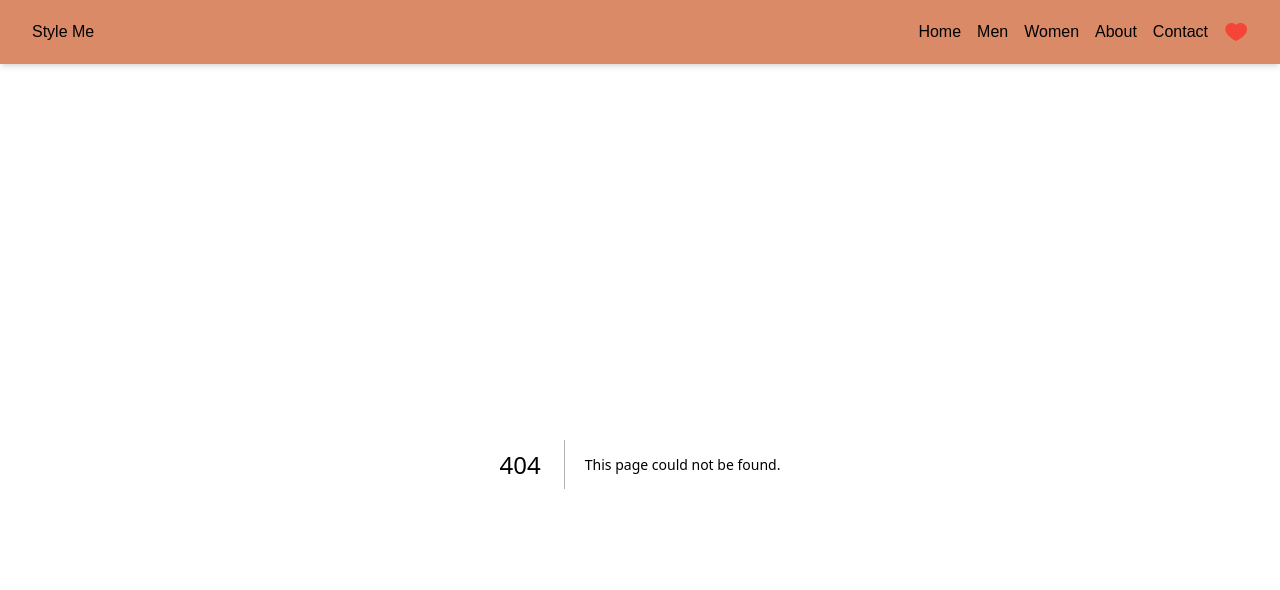
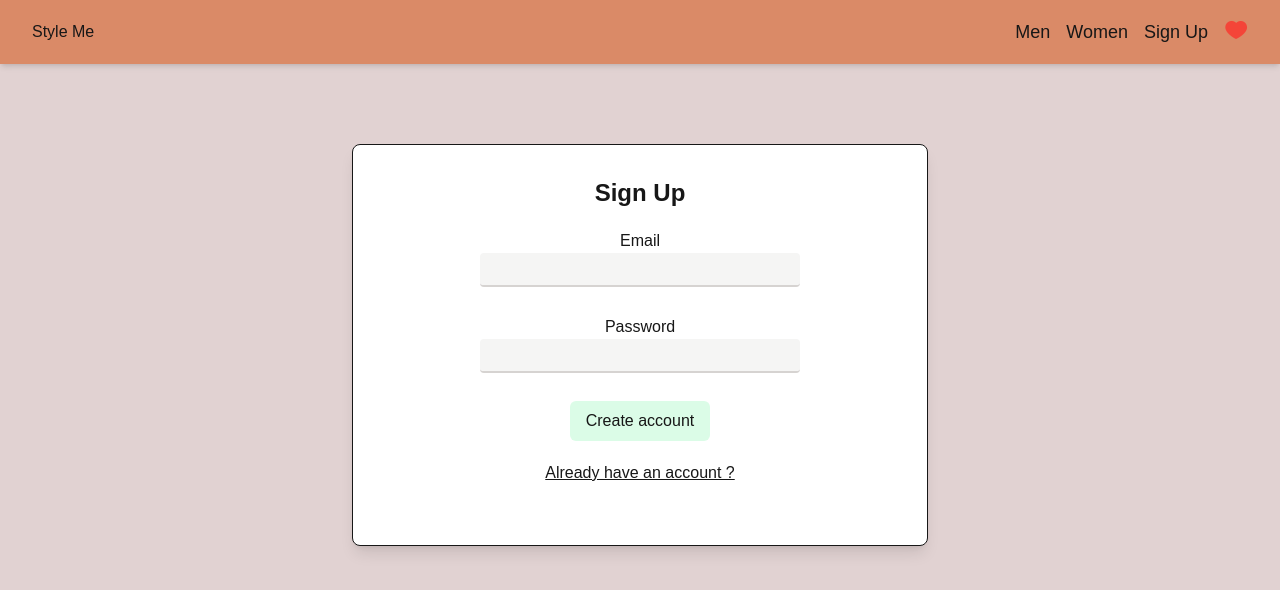
Before and after one commit to lalib19/StyleMe, a Next.js app: page /auth in a window 1280 px wide. Before the commit this address had no page. Shown: the top 590 px of the page. Built offline with nearby package versions, Linux system fonts and the light colour scheme; no server answers.

Commit message:
on auth client side

```diff
--- /dev/null
+++ b/src/app/auth/page.tsx
@@ -0,0 +1,7 @@
+import AuthForm from "@/src/components/auth-form";
+
+export default function AuthPage() {
+    return (
+        <AuthForm />
+    )
+}
--- a/src/app/clothes/[gender]/page.tsx
+++ b/src/app/clothes/[gender]/page.tsx
@@ -3,7 +3,6 @@ import ClothingItem from "@/src/components/clothes/clothing-item";
 
 export default async function ClothesPage() {
     const items = await getClothingItems();
-    console.log(items)
 
     return (
         <ul className="grid grid-cols-1 sm:grid-cols-2 md:grid-cols-3 lg:grid-cols-4 gap-x-2 gap-y-4 max-w-[1400px] p-5 mx-auto">
--- a/src/app/favorites/page.tsx
+++ b/src/app/favorites/page.tsx
@@ -1,11 +1,12 @@
 import { getClothingItems } from "@/src/lib/clothing-fetch";
 import FavoriteItems from "../../components/clothes/favorites-items";
+import Link from "next/link";
 
 export default async function FavoritesPage() {
     const allClothingItems = await getClothingItems();
     return (
         <div className="flex flex-col items-center mt-8">
-            <p>Connectez vous pour conserver vos favoris !</p>
+            <p><Link href="/auth" className="underline">Connectez vous</Link> pour conserver vos favoris !</p>
             <FavoriteItems allClothingItems={allClothingItems} />
         </div>
     )
--- a/src/components/auth-form.tsx
+++ b/src/components/auth-form.tsx
@@ -5,6 +5,7 @@ import { useRouter } from "next/navigation"
 import { useRef, useState, FormEvent } from "react"
 import Button from "./ui/Button"
 import Input from "./ui/Input"
+import { SemanticClassificationFormat } from "typescript"
 
 async function createUser(email: string, password: string) {
     const response = await fetch("/api/auth/signup", {
@@ -21,6 +22,7 @@ async function createUser(email: string, password: string) {
 }
 
 export default function AuthForm() {
+    const [isLoading, setIsLoading] = useState(false)
     const [hasAccount, setHasAccount] = useState(false)
     const [error, setError] = useState<string | null>(null)
     const emailInput = useRef<HTMLInputElement | null>(null)
@@ -30,12 +32,14 @@ export default function AuthForm() {
     async function submitHandler(event: FormEvent) {
         event.preventDefault()
         setError(null)
+        setIsLoading(true)
 
         const enteredEmail = emailInput.current?.value
         const enteredPassword = passwordInput.current?.value
 
         if (!enteredEmail || !enteredPassword) {
             setError("Please fill in all fields")
+            setIsLoading(false)
             return
         }
 
@@ -49,8 +53,9 @@ export default function AuthForm() {
             if (result?.error) {
                 setError(result.error ? result.error
                     : "Invalid email or password")
+                setIsLoading(false)
             } else if (result?.ok) {
-                router.push("/home")
+                router.push("/")
             }
         } else {
             try {
@@ -59,17 +64,20 @@ export default function AuthForm() {
 
             } catch (error) {
                 setError(error instanceof Error ? error.message : "Something went wrong")
+            } finally {
+                setIsLoading(false)
             }
         }
     }
 
-    function switchAuthModeHandler() {
+    function switchAuthModeHandler(event: React.MouseEvent<HTMLButtonElement>) {
+        event.preventDefault();
         setHasAccount((prevState) => !prevState)
         setError(null)
     }
 
     return (
-        <section className="flex flex-col items-center max-w-md mx-auto mt-20 p-8 border rounded-lg shadow-lg bg-white">
+        <section className="flex flex-col items-center max-w-xl mx-auto mt-20 p-8 border rounded-lg shadow-lg bg-white">
             <h1 className="text-2xl font-bold">{hasAccount ? "Login" : "Sign Up"}</h1>
 
             {error && (
@@ -78,14 +86,14 @@ export default function AuthForm() {
                 </div>
             )}
 
-            <form className="gap-3 max-w-md p-5 flex flex-col items-center" onSubmit={submitHandler}>
+            <form className="gap-3 w-full p-5 flex flex-col items-center" onSubmit={submitHandler}>
                 <Input htmlFor="email" label="Email" type="email" id="email" required ref={emailInput} />
                 <Input htmlFor="password" label="Password" type="password" id="password" required ref={passwordInput} />
-                <Button
+                <Button className="" disabled={isLoading}
                 >{hasAccount ? "Login" : "Create account"}
                 </Button>
-                <Button onClick={switchAuthModeHandler}>
-                    {hasAccount ? "Create new account" : "Login with existing account"}
+                <Button onClick={switchAuthModeHandler} className="bg-transparent text-black-600 hover:bg-transparent underline">
+                    {hasAccount ? "Or create a new account here" : "Already have an account ?"}
                 </Button>
             </form>
         </section>
--- a/src/components/layout/main-navigation.tsx
+++ b/src/components/layout/main-navigation.tsx
@@ -3,9 +3,18 @@
 import Link from "next/link"
 import Logo from "./logo"
 import { useAppSelector } from "@/src/store/hooks"
+import { useSession, signOut } from "next-auth/react"
+import NavLink from "../ui/NavLink"
 
 export default function MainNavigation() {
     const items = useAppSelector((state: any) => state.cart.items);
+    const { data: session, status } = useSession();
+    // console.log("session:", session, "status:", status);
+
+    function handleSignOut() {
+        signOut();
+    }
+
     return (
         <header className="flex h-16 items-center justify-between px-8 bg-custom-bg-nav shadow-md">
             <Link href={"/"}>
@@ -13,11 +22,15 @@ export default function MainNavigation() {
             </Link>
             <nav>
                 <ul className="flex space-x-4">
-                    <li><Link href="/">Home</Link></li>
-                    <li><Link href="/clothes/men">Men</Link></li>
-                    <li><Link href="/clothes/women">Women</Link></li>
-                    <li><Link href="/about">About</Link></li>
-                    <li><Link href="/contact">Contact</Link></li>
+                    <li><NavLink href="/clothes/men">Men</NavLink></li>
+                    <li><NavLink href="/clothes/women">Women</NavLink></li>
+                    {session ? (
+                        <>
+                            <li><NavLink href="/api/auth/signout" onClick={handleSignOut} >Logout</NavLink></li>
+                        </>
+                    ) : (
+                        <li><NavLink href="/auth">Sign Up</NavLink></li>
+                    )}
                     <li className="relative"><Link href="/favorites">
                         <img src="/icons/icons8-heart-48-filled.png" alt="heart" height={24} width={24} />
                         {items.length > 0 && (
--- a/src/components/ui/Button.tsx
+++ b/src/components/ui/Button.tsx
@@ -7,11 +7,12 @@ export default function Button({
 }: ButtonHTMLAttributes<HTMLButtonElement> & {
     children: ReactNode
 }) {
-    const classes = `px-4 py-2 text-sm md:text-base rounded-md bg-green-100 hover:bg-green-200 ${className || ""}`
+    const classes = `px-4 py-2 text-md md:text-base rounded-md bg-green-100 hover:bg-green-200 hover:cursor-pointer ${className || ""}`
+    const disabledClasses = "opacity-50 cursor-not-allowed hover:bg-green-100"
 
     return (
         <button
-            className={classes}
+            className={classes + (props.disabled ? ` ${disabledClasses}` : "")}
             {...props}
         >
             {children}
--- a/src/components/ui/Input.tsx
+++ b/src/components/ui/Input.tsx
@@ -12,7 +12,7 @@ export default function Input({ htmlFor, label, ref, className, ...props }: Inpu
         `${className} w-full p-1 border-b-2 border-stone-300 rounded-sm bg-stone-100 focus:outline-none focus:border-stone-600`;
 
     return (
-        <div className='flex flex-col items-center'>
+        <div className='flex flex-col items-center w-full max-w-xs mb-4'>
             <label className='' htmlFor={htmlFor}>{label}</label>
             <input
                 className={classes}
--- /dev/null
+++ b/src/components/ui/NavLink.tsx
@@ -0,0 +1,15 @@
+import Link from "next/link";
+import { ComponentProps } from "react";
+
+interface NavLinkProps extends ComponentProps<typeof Link> {
+    children: React.ReactNode;
+    href: string;
+}
+
+export default function NavLink({ children, href, ...props }: NavLinkProps) {
+    return (
+        <Link href={href} className="text-lg hover:underline" {...props}>
+            {children}
+        </Link>
+    )
+}
--- a/src/lib/authOptions.ts
+++ b/src/lib/authOptions.ts
@@ -37,7 +37,7 @@ export const authOptions: NextAuthOptions = {
                     );
 
                     if (!isValid) {
-                        throw new Error("Could not log in");
+                        throw new Error("Incorrect credentials");
                     }
 
                     console.log("User authenticated:", user.email);
--- a/src/middleware.tsx
+++ b/src/middleware.tsx
@@ -8,9 +8,16 @@ export async function middleware(req: NextRequest) {
         secret: process.env.NEXTAUTH_SECRET
     });
 
-    // token will be null if no session exists
-    if (!token) {
-        return NextResponse.redirect(new URL('/login', req.url));
+    const { pathname } = req.nextUrl;
+
+    // Redirect authenticated users away from auth pages
+    if (token && pathname.startsWith('/auth')) {
+        return NextResponse.redirect(new URL('/', req.url));
+    }
+
+    // Redirect unauthenticated users to login for protected routes
+    if (!token && pathname.startsWith('/profile')) {
+        return NextResponse.redirect(new URL('/auth', req.url));
     }
 
     // Optional: access token data
@@ -20,5 +27,5 @@ export async function middleware(req: NextRequest) {
 }
 
 export const config = {
-    matcher: ['/profile']
+    matcher: ['/profile', '/auth']
 };
```
